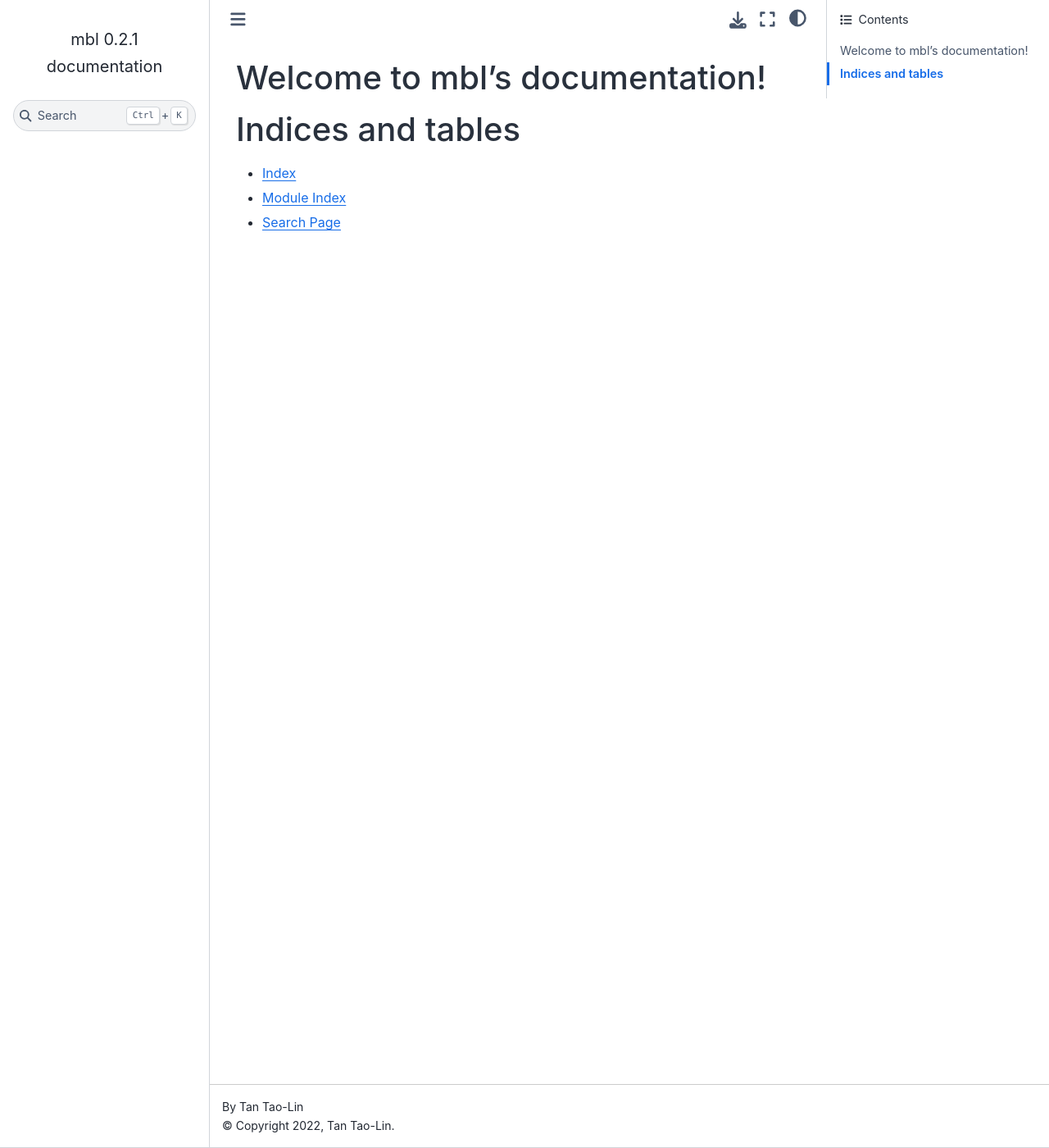
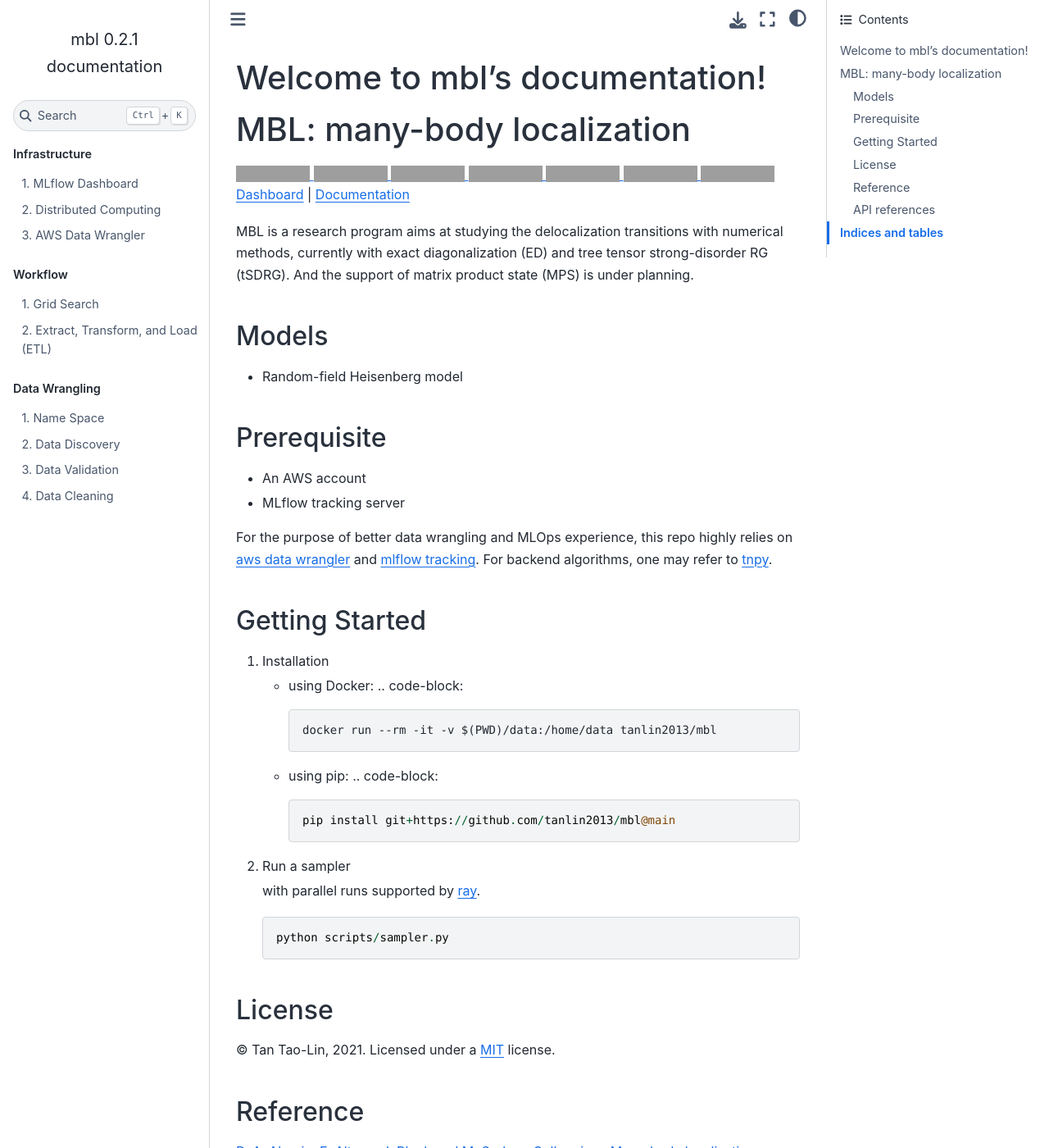
Before and after one commit to tanlin2013/mbl, a Sphinx documentation site: the page built from docs/source/index.rst, in a window 1280 px wide and 1400 px high. Shown: the whole window at 82% size. Built offline with Sphinx 7.4.7 and the Sphinx Book theme 1.1.4, drawn with Linux system fonts in a browser that asks for light colours; some of the changed text lies outside the part shown; grey boxes are pictures that could not be loaded.

Commit message:
Doc: update documentation

```diff
--- a/README.md
+++ b/README.md
@@ -26,6 +26,7 @@ Prerequisite
 For the purpose of better data wrangling and MLOps experience,
 this repo highly relies on [aws data wrangler](https://aws-data-wrangler.readthedocs.io/en/stable/)
 and [mlflow tracking](https://mlflow.org/docs/latest/tracking.html).
+For backend algorithms, one may refer to [tnpy](https://tanlin2013.github.io/tnpy/).
 
 Getting Started
 ---------------
--- /dev/null
+++ b/docs/source/data_wrangling/data_discovery.rst
@@ -0,0 +1,8 @@
+Data Discovery
+==============
+
+.. autosummary::
+    :toctree: _autosummary
+
+    mbl.experiment.algorithm
+    mbl.experiment.random_heisenberg
--- a/docs/source/index.rst
+++ b/docs/source/index.rst
@@ -6,11 +6,37 @@
 Welcome to mbl's documentation!
 ===============================
 
+.. mdinclude:: ../../README.md
+
+API references
+--------------
+
 .. toctree::
+   :numbered:
    :maxdepth: 2
-   :caption: Contents:
+   :caption: Infrastructure
 
+   infrastructure/mlflow_dashboard
+   infrastructure/distributed_computing
+   infrastructure/aws_data_wrangler
 
+.. toctree::
+   :numbered:
+   :maxdepth: 2
+   :caption: Workflow
+
+   workflow/grid_search
+   workflow/etl
+
+.. toctree::
+   :numbered:
+   :maxdepth: 2
+   :caption: Data Wrangling
+
+   data_wrangling/name_space
+   data_wrangling/data_discovery
+   data_wrangling/data_validation
+   data_wrangling/data_cleaning
 
 Indices and tables
 ==================
--- /dev/null
+++ b/docs/source/infrastructure/aws_data_wrangler.rst
@@ -0,0 +1,17 @@
+AWS Data Wrangler
+=================
+
+.. image:: ../images/infrastructure.png
+   :width: 700
+
+A data lake is a centralized repository that allows you to store all
+your structured and unstructured data at any scale.
+You can store your data as-is,
+without having to first structure the data,
+and run different types of analytics—from dashboards and visualizations
+to big data processing, real-time analytics,
+and machine learning to guide better decisions.
+
+For these reasons, for data analysis, we highly rely on
+`AWS Data Wrangler <https://aws-data-wrangler.readthedocs.io/
+en/stable/tutorials/001%20-%20Introduction.html>`_.
--- /dev/null
+++ b/docs/source/infrastructure/mlflow_dashboard.rst
@@ -0,0 +1,53 @@
+MLflow Dashboard
+================
+
+.. image:: ../images/infrastructure.png
+   :width: 700
+
+The concept of MLOps a set of practices that aims to deploy and maintain
+machine learning models in production reliably and efficiently.
+We adopt `MLFlow <https://mlflow.org/>`_,
+an open source platform for the machine learning lifecycle.
+In our using practice, it's essential to keep on track of every experiments.
+`MLflow Tracking <https://mlflow.org/docs/latest/tracking.html#>`_
+provides such functionality.
+
+Components
+~~~~~~~~~~
+The tracking server is hosted on our workstation,
+composed by 3 containerized services,
+
+#. A backend storage (database)
+    We use MySQL instance.
+#. An artifact store
+    We use `MinIO <https://min.io/>`_, a high-performance, S3 compatible object storage.
+#. Mlflow server itself
+
+Dashboards
+~~~~~~~~~~
+There are 2 frontend user-facing dashboards,
+
+#. MLflow dashboard
+    The MLFlow Tracking dashboard allows you to visualize, search and compare runs,
+    as well as download run artifacts or metadata for analysis in other tools.
+#. MinIO dashboard
+    MinIO itself provides 2 accessing methods.
+    One can view artifacts on dashboard, or use API endpoint for programmatic control.
+
+    |
+    For programmatic access, one can refer to
+
+    .. autosummary::
+        :toctree: _autosummary
+
+        mbl.analysis.run_searcher
+
+The internet
+~~~~~~~~~~~~
+To protect the services, an `nginx <https://www.nginx.com/>`_
+load balancer is put in front of the real services.
+Internally, services are running in Docker virtual network,
+and are separated from the host network.
+
+#. Frontend network
+#. Backend network
--- /dev/null
+++ b/docs/source/workflow/etl.rst
@@ -0,0 +1,7 @@
+Extract, Transform, and Load (ETL)
+==================================
+
+.. autosummary::
+    :toctree: _autosummary
+
+    mbl.workflow.etl
```
Also changed, not shown: docs/source/data_wrangling/data_cleaning.rst (added, +9 -0 lines), docs/source/data_wrangling/data_validation.rst (added, +9 -0 lines), docs/source/data_wrangling/name_space.rst (added, +7 -0 lines), docs/source/infrastructure/distributed_computing.rst (added, +13 -0 lines), docs/source/workflow/grid_search.rst (added, +7 -0 lines), docs/source/images/infrastructure.png (added), 1 other file.
